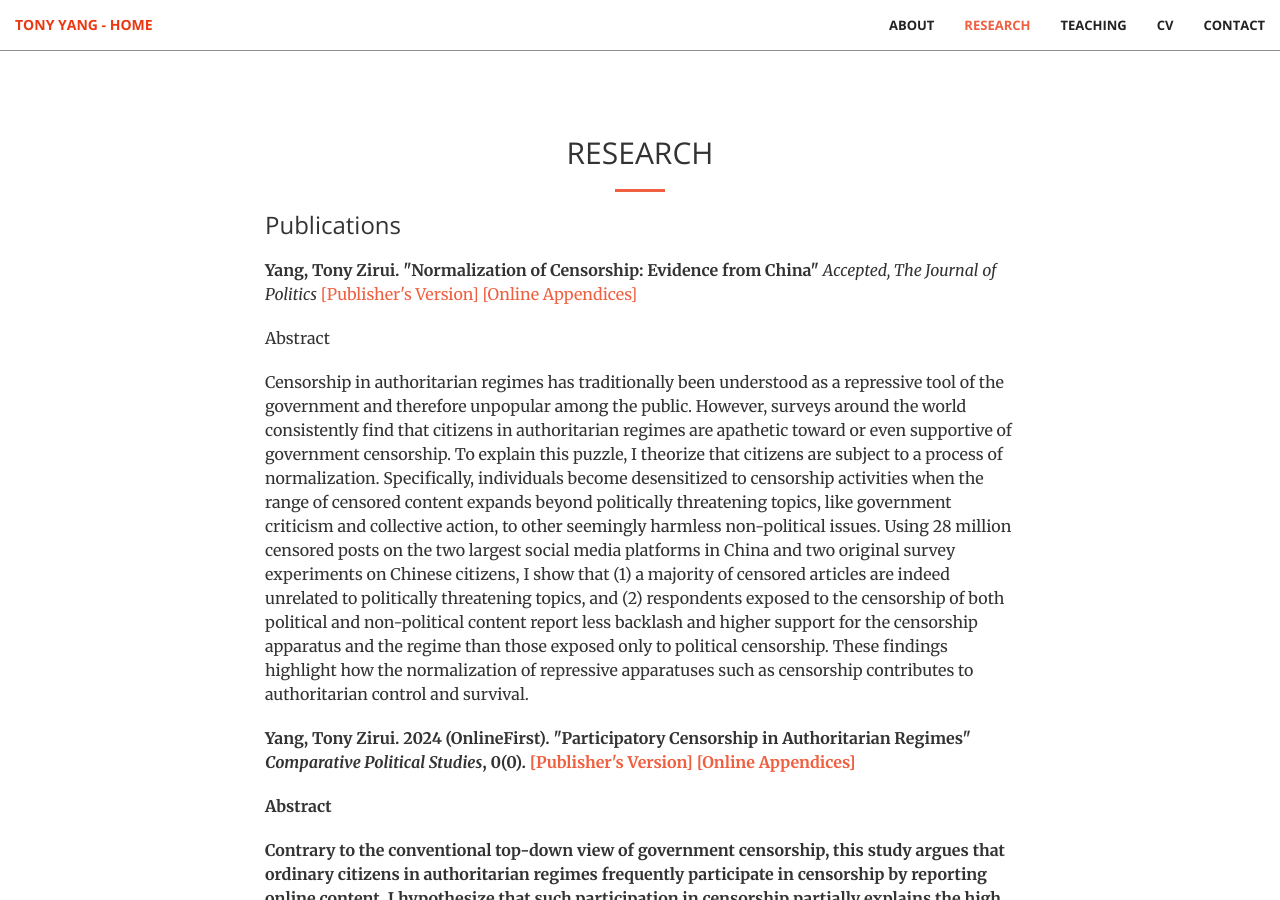
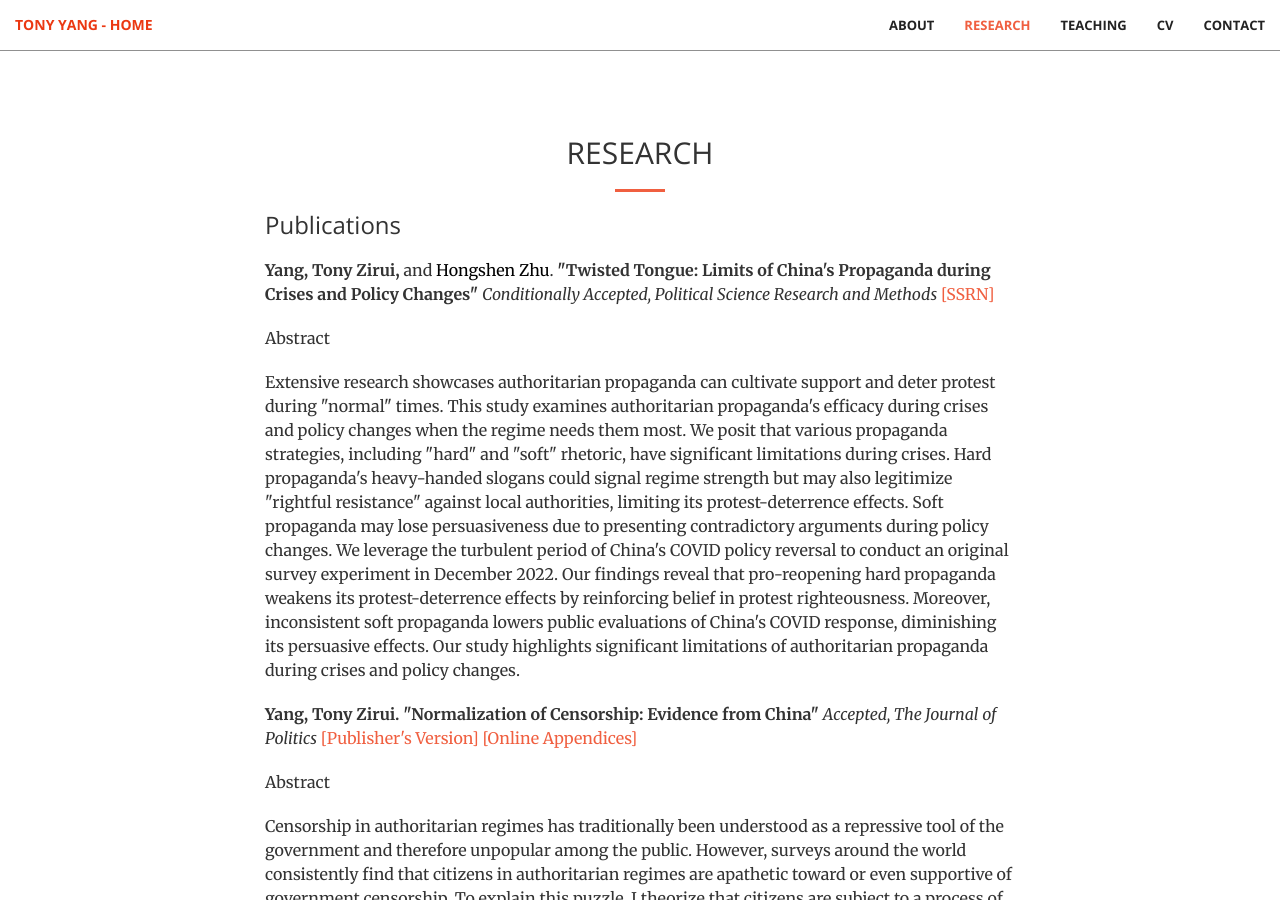
Before and after one commit to tonyhsfz/website, a Jekyll site: the page built from index.html, in a window 1280 px wide and 900 px high, scrolled down 1776 px. Built offline with Jekyll 4.4.1, drawn with Linux system fonts in a browser that asks for light colours; some of the changed text lies outside the part shown.

Commit message:
Update publication.html

```diff
--- a/_includes/publication.html
+++ b/_includes/publication.html
@@ -5,6 +5,20 @@
                 <h2 class="section-heading text-center">RESEARCH</h2>
                 <hr>
                 <h3 class="section-heading">Publications</h3>
+                     <p></p>
+                      <p><b> Yang, Tony Zirui,</b> and <a href="https://hongshenzhu.org/" style="color: black;">Hongshen Zhu</a>. <b>"Twisted Tongue: Limits of China's Propaganda during Crises and Policy Changes" </b> <i>Conditionally Accepted, Political Science Research and Methods</i>
+                <a href="https://papers.ssrn.com/sol3/papers.cfm?abstract_id=4589500">[SSRN]</a> </p>
+<p> Abstract </p>
+<p>
+Extensive research showcases authoritarian propaganda can cultivate support and deter protest during "normal" times.
+        This study examines authoritarian propaganda's efficacy during crises and policy changes when the regime needs them most. We posit that various propaganda strategies,
+        including "hard" and "soft" rhetoric, have significant limitations during crises. Hard propaganda's heavy-handed slogans could signal regime strength
+        but may also legitimize "rightful resistance" against local authorities, limiting its protest-deterrence effects. Soft propaganda may lose persuasiveness
+        due to presenting contradictory arguments during policy changes. We leverage the turbulent period of China's COVID policy reversal to conduct an original survey experiment in December 2022.
+        Our findings reveal that pro-reopening hard propaganda weakens its protest-deterrence effects by reinforcing belief in protest righteousness.
+        Moreover, inconsistent soft propaganda lowers public evaluations of China's COVID response, diminishing its persuasive effects.
+        Our study highlights significant limitations of authoritarian propaganda during crises and policy changes.
+</p>
                     <p></p>
 <p><b> Yang, Tony Zirui. "Normalization of Censorship: Evidence from China" </b>  <i>Accepted, The Journal of Politics</i>  <a href="https://doi.org/10.1086/734239">[Publisher's Version]</a>
                     <a href="/img/Censorship_Appendices.pdf">[Online Appendices]</a></p>
@@ -50,10 +64,7 @@ Contrary to the conventional top-down view of government censorship, this study
 
                     <h3 class="section-heading">Working Paper</h3>
                      <p></p>
-
-                <p><b> Yang, Tony Zirui,</b> and <a href="https://hongshenzhu.org/" style="color: black;">Hongshen Zhu</a>. <b>"Twisted Tongue: Limits of China's Propaganda during Crises and Policy Changes" </b> <i>Revise & Resubmit, Political Science Research and Methods</i>
-                <a href="https://papers.ssrn.com/sol3/papers.cfm?abstract_id=4589500">[SSRN]</a> </p>
-                                        <p>  <a href="https://www.andrewrstone.com/" style="color: black;">Stone, Andrew</a>, and <b> Tony Zirui Yang. "Ideological Cues, Partisanship, and Prejudice Against LGBTQ Judicial Nominees"</b> <i>Under Review</i> </p>
+                    <p>  <a href="https://www.andrewrstone.com/" style="color: black;">Stone, Andrew</a>, and <b> Tony Zirui Yang. "Ideological Cues, Partisanship, and Prejudice Against LGBTQ Judges"</b> <i>Revise & Resubmit, Public Opinion Quarterly</i> </p>
                 <p><b>  Yang, Tony Zirui,</b> and <a href="https://sites.wustl.edu/mtavits/" style="color: black;">Margit Tavits</a>. <b>"Binary Gender Identity Strength Increases Prejudice toward LGBTQ Individuals" </b></p>
                 <p> <a href="https://haohanchen.github.io/" style="color: black;">Chen, Haohan</a>, Yiqiang Wang, and <b> Tony Zirui Yang. "Listen to the Party! An Audio-as-Data Approach to Emotional Propaganda in Authoritarian China" </b></p>
   <p></p>
```
